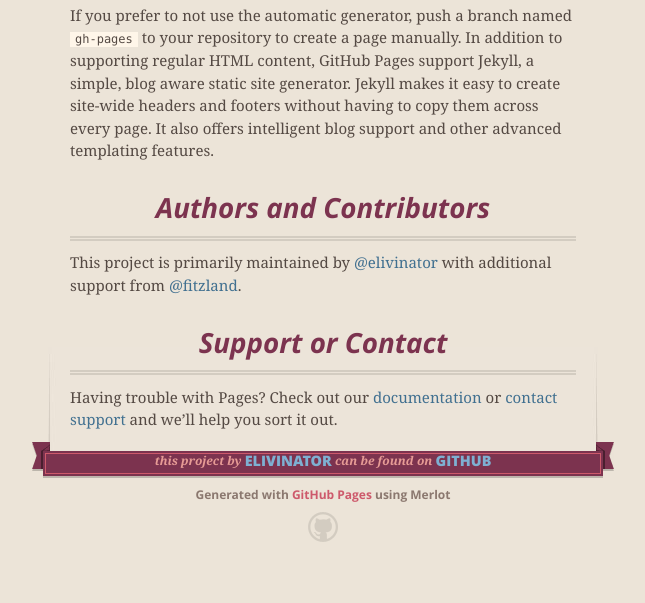
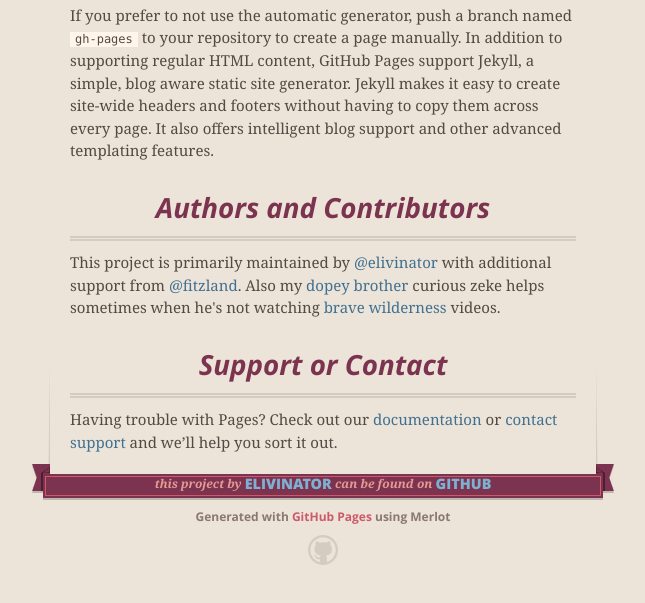
Before and after one commit to elivinator/tradesters, a plain HTML site: page index.html in a window 1280 px wide. Shown: the part 713-1316 px from the top of the page, without its empty margins (317-962 px from the left). Before the commit the page ends 1295 px from the top, so only its background shows below. Drawn offline with nearby package versions, Linux system fonts and the light colour scheme.

Commit message:
added dopey brother link

```diff
--- a/index.html
+++ b/index.html
@@ -64,7 +64,7 @@
 <h3>
 <a id="authors-and-contributors" class="anchor" href="#authors-and-contributors" aria-hidden="true"><span aria-hidden="true" class="octicon octicon-link"></span></a>Authors and Contributors</h3>
 
-<p>This project is primarily maintained by <a href='https://github.com/elivinator'>@elivinator</a> with additional support from <a href='https://github.com/fitzland'>@fitzland</a>.</p>
+<p>This project is primarily maintained by <a href='https://github.com/elivinator'>@elivinator</a> with additional support from <a href='https://github.com/fitzland'>@fitzland</a>. Also my <a href='https://youtube.com/f1tzl4nd/' target="_blank" title="Youtube f1tzl4nd">dopey brother</a> curious zeke helps sometimes when he's not watching <a href='http://youtube.com/user/breakingtrail' target="_blank" title="Youtube Brave Wilderness">brave wilderness</a> videos.</p>
 
 <h3>
 <a id="support-or-contact" class="anchor" href="#support-or-contact" aria-hidden="true"><span aria-hidden="true" class="octicon octicon-link"></span></a>Support or Contact</h3>
```
